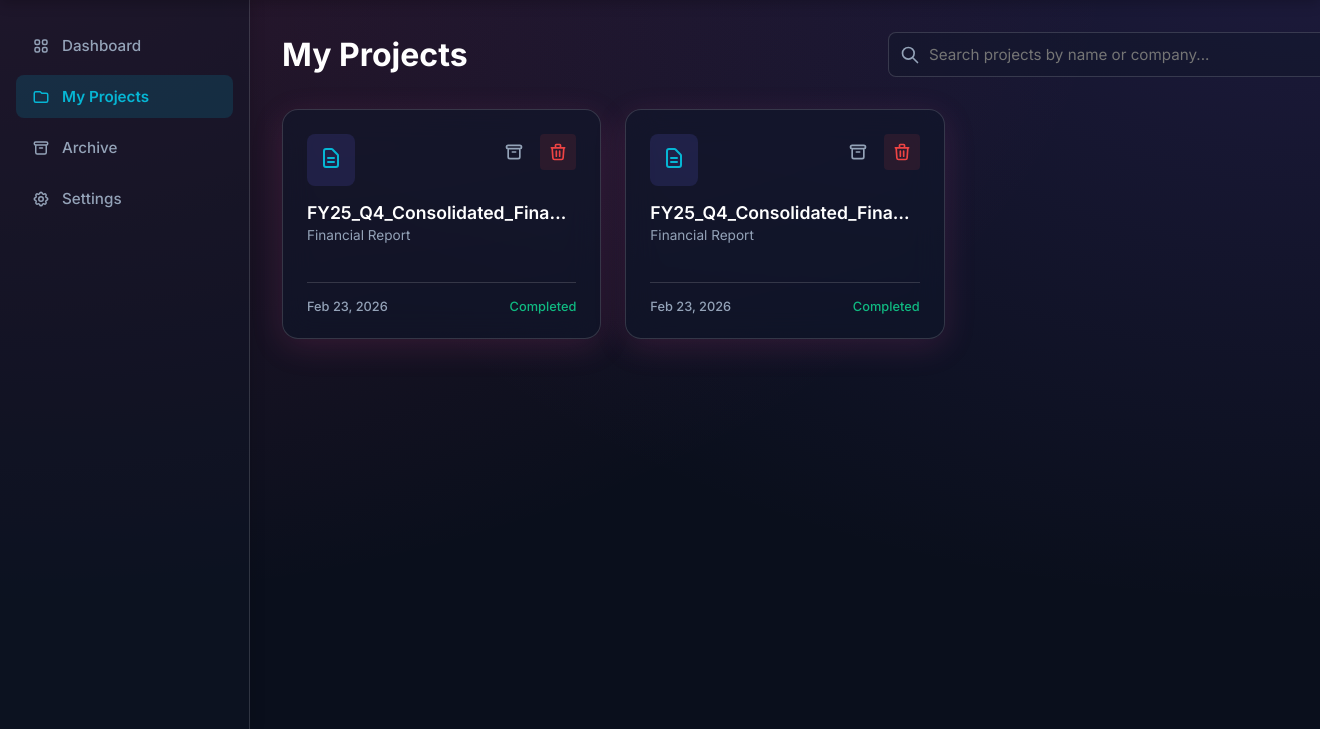
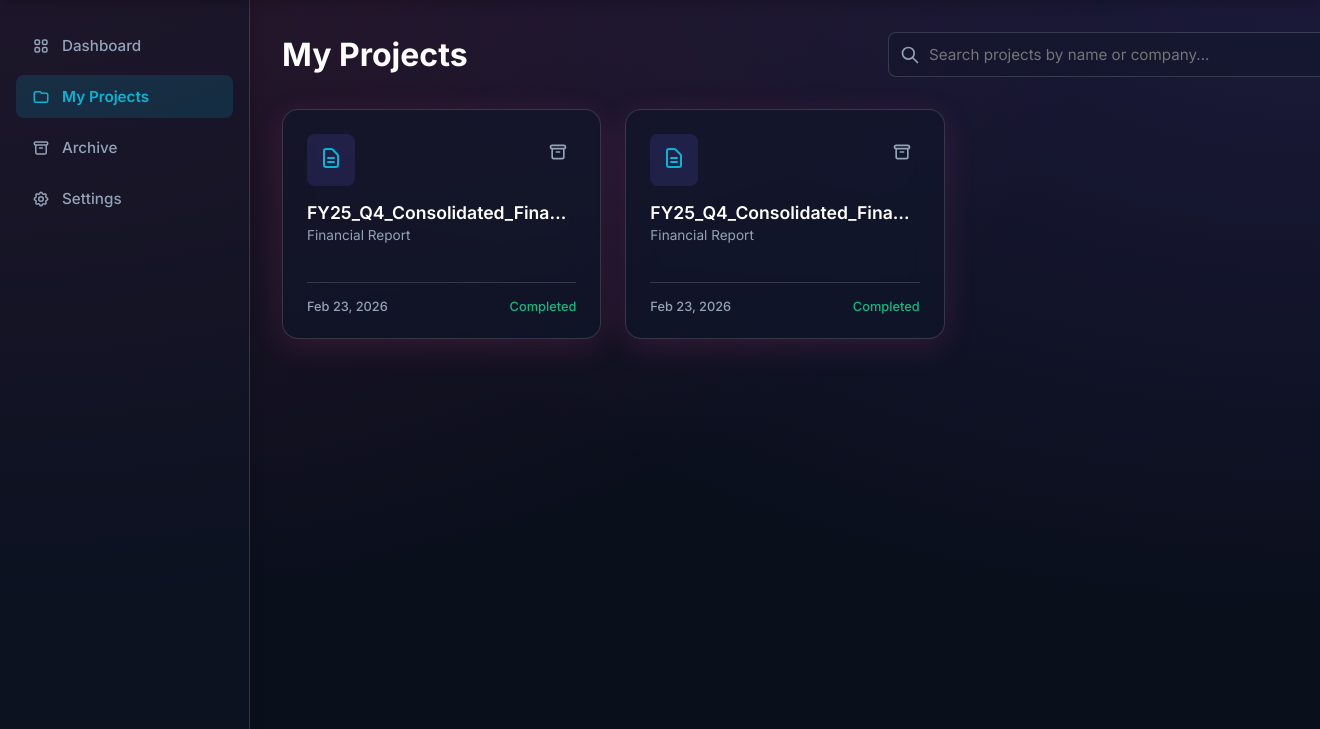
Before and after one commit to Manochithra-Subramaniam022/financialresearch, a Flask app: page /projects in a window 1320 px wide; the page is wider, and only the part inside the window is pictured. Shown: the part 71-800 px from the top of that part. Run offline with Flask 3, Linux system fonts and the light colour scheme; a user stored in the database is signed in.

Commit message:
Remove delete buttons to prevent routing conflicts

```diff
--- a/templates/projects.html
+++ b/templates/projects.html
@@ -198,7 +198,6 @@
                 </svg>
             </div>
 
-            <div style="display: flex; gap: 8px;">
             <button type="button" class="archive-btn" onclick="archiveProject(event, {{ project.id }})"
                 aria-label="Archive Project">
                 <svg fill="none" stroke="currentColor" viewBox="0 0 24 24" width="20" height="20">
@@ -207,20 +206,6 @@
                     </path>
                 </svg>
             </button>
-
-                <form action="{{ url_for('delete_project', project_id=project.id) }}" method="POST"
-                    style="margin: 0; display: inline;">
-                    <button type="submit" class="archive-btn" aria-label="Delete Project"
-                        onclick="event.stopPropagation(); if(!confirm('Are you sure you want to completely delete this dataset?')) { event.preventDefault(); }"
-                        style="color: #ef4444; border-color: rgba(239,68,68,0.3); background: rgba(239,68,68,0.1);">
-                        <svg fill="none" stroke="currentColor" viewBox="0 0 24 24" width="20" height="20">
-                            <path stroke-linecap="round" stroke-linejoin="round" stroke-width="2"
-                                d="M19 7l-.867 12.142A2 2 0 0116.138 21H7.862a2 2 0 01-1.995-1.858L5 7m5 4v6m4-6v6m1-10V4a1 1 0 00-1-1h-4a1 1 0 00-1 1v3M4 7h16">
-                            </path>
-                        </svg>
-                    </button>
-                </form>
-            </div>
         </div>
         <h3 class="filing-title">{{ project.filename }}</h3>
         <p class="filing-company">{{ project.company_name }}</p>
```
Also changed, not shown: templates/archive.html (+0 -14 lines), templates/index.html (+0 -15 lines). Lines whose indentation alone changed are shown as unchanged.
